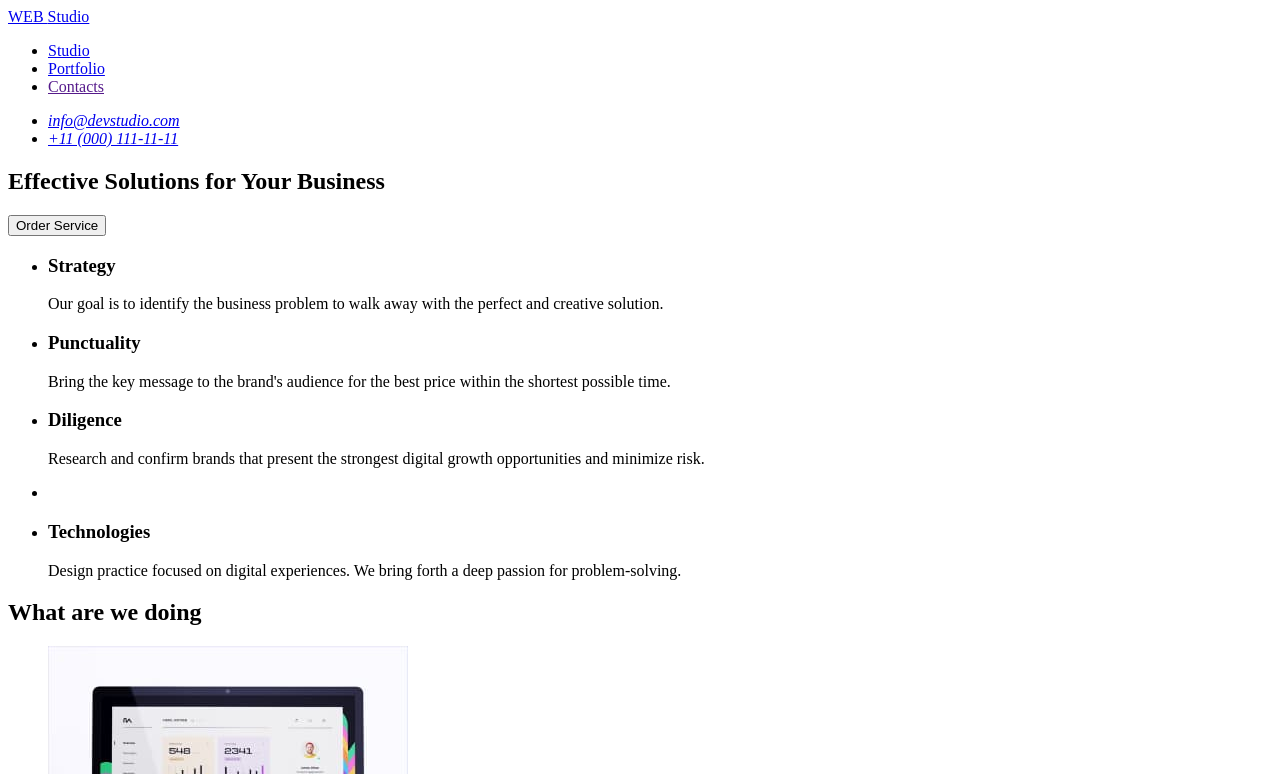
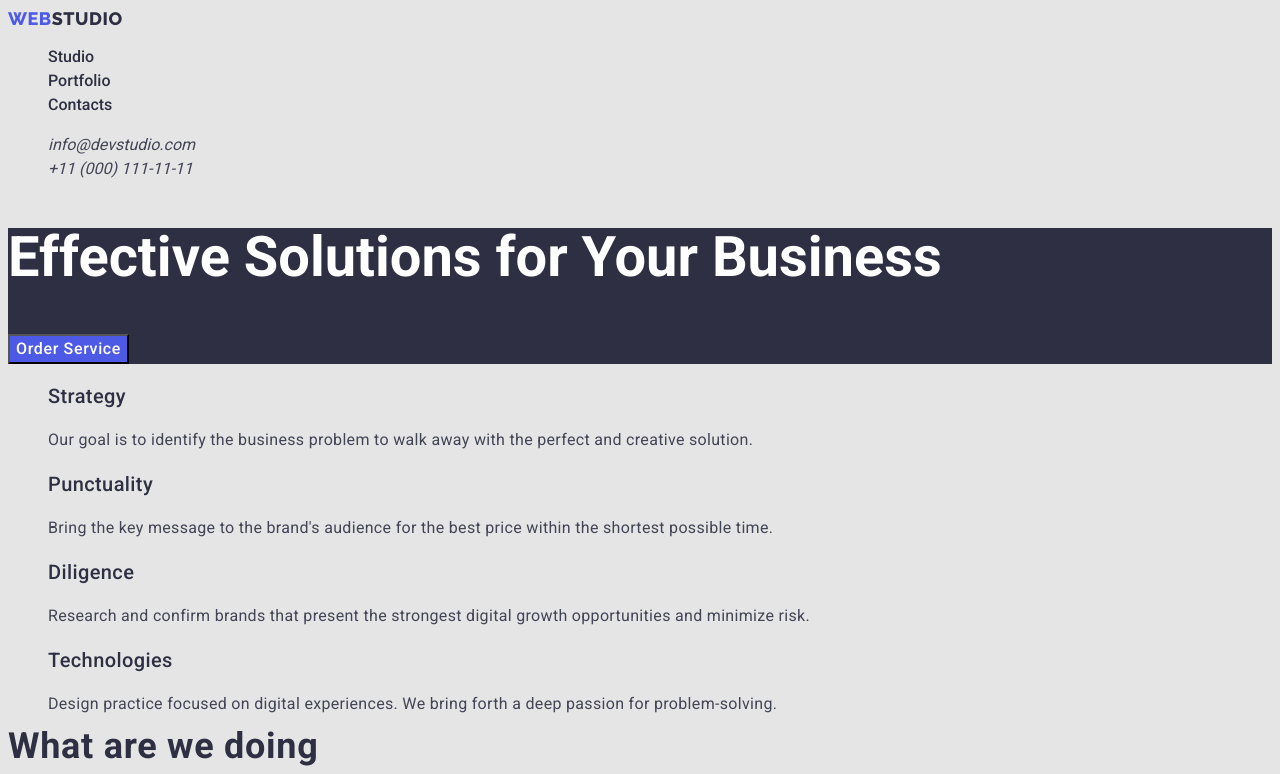
Before and after one commit to smartkobieta/goit-markup-hw-02, a plain HTML site: page index.html in a window 1280 px wide. Shown: the top 774 px of the page. Drawn offline with Linux system fonts and the light colour scheme.

Commit message:
add25.05.23

```diff
--- /dev/null
+++ b/css/styles.css
@@ -0,0 +1,117 @@
+:root {
+  --main-text-color: #ffffff;
+  --second-text-color: #434455;
+  --hero-text-color: #2e2f42;
+}
+
+body {
+  background: #e5e5e5;
+  font-family: "Roboto", sans-serif;
+}
+
+.header-logo {
+  font-family: "Raleway";
+  font-style: normal;
+  font-weight: 800;
+  font-size: 18px;
+  line-height: 1.17;
+  letter-spacing: 0.03em;
+  color: #4d5ae5;
+}
+.link {
+  text-decoration: none;
+}
+
+.list {
+  list-style-type: none;
+}
+
+.header-logo span {
+  color: #2e2f42;
+}
+
+.header-menu-link {
+  font-weight: 500;
+  font-size: 16px;
+  line-height: 1.5;
+  color: #2e2f42;
+}
+
+.header-menu-link:is(:hover, :focus) {
+  color: #4d5ae5;
+}
+
+/**-------------------HERO--------**/
+
+.header-adr-link {
+  font-weight: 400;
+  font-size: 16px;
+  line-height: 1.5;
+  color: var(--second-text-color);
+}
+
+.header-mail-link {
+  ont-weight: 400;
+  font-size: 16px;
+  line-height: 1.5;
+  color: var(--second-text-color);
+}
+
+.header-mail-link:is(:hover, :focus) {
+  color: #4d5ae5;
+}
+
+.hero {
+  background: #2e2f42;
+}
+
+.hero-titlo {
+  font-weight: 700;
+  font-size: 56px;
+  line-height: 1.07;
+  color: #ffffff;
+}
+
+.hero-btn {
+  font-family: "Roboto";
+  font-weight: 500;
+  font-size: 16px;
+  line-height: 1.5;
+  letter-spacing: 0.04em;
+  color: #ffffff;
+  background: #4d5ae5;
+}
+.hero-btn:is(:hover, :focus) {
+  color: #404bbf;
+}
+/*?----------------ADVANTAGES----------?*/
+
+.advantages {
+  font-weight: 700;
+  font-size: 36px;
+  line-height: 1.11;
+  letter-spacing: 0.02em;
+  color: #2e2f42;
+}
+
+.hero-advantages-text {
+  font-size: 16px;
+  line-height: 1.5;
+  letter-spacing: 0.02em;
+  color: var(--second-text-color);
+}
+
+.hero-advantages {
+  font-weight: 500;
+  font-size: 20px;
+  line-height: 1.2;
+  letter-spacing: 0.02em;
+  color: var(--hero-text-color);
+}
+
+.hero-result {
+  font-weight: 700;
+  font-size: 36px;
+  line-height: 1.11px;
+  letter-spacing: 0.02em;
+  color: #2e2f42;
--- a/index.html
+++ b/index.html
@@ -4,70 +4,90 @@
     <meta charset="UTF-8" />
     <meta http-equiv="X-UA-Compatible" content="IE=edge" />
     <meta name="viewport" content="width=device-width, initial-scale=1.0" />
+
+    <link rel="preconnect" href="https://fonts.googleapis.com" />
+    <link rel="preconnect" href="https://fonts.gstatic.com" crossorigin />
+    <link
+      href="https://fonts.googleapis.com/css2?family=Raleway:wght@800&family=Roboto:wght@400;500;700;900&display=swap"
+      rel="stylesheet"
+    />
+
     <title>WebStudio</title>
+
+    <link rel="stylesheet" href="./css/styles.css" />
   </head>
+
   <body>
     <!--the head of the site-->
-    <header>
-      <nav>
-        <a href="./index.html" class="logo-link link"
-          >WEB <span class="link-studio">Studio</span></a
+    <header class="header">
+      <nav class="header-navigation">
+        <a href="./index.html" class="header-logo link"
+          >WEB<span>STUDIO</span></a
         >
-        <ul class="nav-list list">
-          <li>
-            <a href="./index.html" class="nav-link link">Studio</a>
+        <ul class="header-menu list">
+          <li class="header-menu-item">
+            <a class="header-menu-link link" href="./index.html">Studio</a>
           </li>
-          <li>
-            <a href="./portfolio.html" class="nav-link link">Portfolio</a>
+          <li class="header-menu-item">
+            <a class="header-menu-link link" href="./portfolio.html"
+              >Portfolio</a
+            >
           </li>
-          <li>
-            <a href="" class="nav-link link">Contacts</a>
+          <li class="header-menu-item">
+            <a class="header-menu-link link" href="">Contacts</a>
           </li>
         </ul>
       </nav>
-      <address>
-        <ul>
-          <li><a href="mailto:info@devstudio.com">info@devstudio.com</a></li>
-          <li><a href="tel:+110001111111">+11 (000) 111-11-11</a></li>
+      <address class="address">
+        <ul class="header-adr list">
+          <li class="header-adr-item">
+            <a class="header-mail-link link" href="mailto:info@devstudio.com"
+              >info@devstudio.com</a
+            >
+          </li>
+          <li class="header-adr-item">
+            <a class="header-adr-link link" href="tel:+110001111111"
+              >+11 (000) 111-11-11</a
+            >
+          </li>
         </ul>
       </address>
     </header>
 
     <!--the main part of the site-->
     <main>
-      <section>
-        <h1>Effective Solutions for Your Business</h1>
-        <button type="button">Order Service</button>
+      <section class="hero">
+        <h1 class="hero-titlo">Effective Solutions for Your Business</h1>
+        <button type="button" class="hero-btn">Order Service</button>
       </section>
 
       <section>
-        <h2 hidden>Text</h2>
-        <ul>
-          <li>
-            <h3>Strategy</h3>
-            <p>
+        <h2 hidden>Advantages</h2>
+        <ul class="advantages-menu list">
+          <li class="advantages-menu-item">
+            <h3 class="hero-advantages">Strategy</h3>
+            <p class="hero-advantages-text">
               Our goal is to identify the business problem to walk away with the
               perfect and creative solution.
             </p>
           </li>
-          <li>
-            <h3>Punctuality</h3>
-            <p>
+          <li class="advantages-menu-item">
+            <h3 class="hero-advantages">Punctuality</h3>
+            <p class="hero-advantages-text">
               Bring the key message to the brand's audience for the best price
               within the shortest possible time.
             </p>
           </li>
-          <li>
-            <h3>Diligence</h3>
-            <p>
+          <li class="advantages-menu-item">
+            <h3 class="hero-advantages">Diligence</h3>
+            <p class="hero-advantages-text">
               Research and confirm brands that present the strongest digital
               growth opportunities and minimize risk.
             </p>
           </li>
-          <li></li>
-          <li>
-            <h3>Technologies</h3>
-            <p>
+          <li class="advantages-menu-item">
+            <h3 class="hero-advantages">Technologies</h3>
+            <p class="hero-advantages-text">
               Design practice focused on digital experiences. We bring forth a
               deep passion for problem-solving.
             </p>
@@ -76,9 +96,9 @@
       </section>
 
       <section>
-        <h2>What are we doing</h2>
-        <ul>
-          <li>
+        <h2 class="hero-result">What are we doing</h2>
+        <ul class="result-menu list">
+          <li class="result-menu-item">
             <img
               src="./images/img1.jpg"
               alt="working with a computer"
@@ -86,7 +106,7 @@
               height="300"
             />
           </li>
-          <li>
+          <li class="result-menu-item">
             <img
               src="./images/img2.jpg"
               alt="working on the phone"
@@ -94,7 +114,7 @@
               height="300"
             />
           </li>
-          <li>
+          <li class="result-menu-item">
             <img
               src="./images/img3.jpg"
               alt="work with phone and computer"
@@ -105,57 +125,57 @@
         </ul>
       </section>
       <section>
-        <h2>Our Team</h2>
-        <ul>
-          <li>
+        <h2 class="hero-result">Our Team</h2>
+        <ul class="team-menu list">
+          <li class="team-menu-item">
             <img
               src="./images/img-foto.jpg"
               alt="Mark Guerrero"
               width="264"
               height="260"
             />
-            <h3>Mark Guerrero</h3>
-            <p>Product Designer</p>
+            <h3 class="hero-advantages">Mark Guerrero</h3>
+            <p class="hero-advantages-text">Product Designer</p>
           </li>
-          <li>
+          <li class="team-menu-item">
             <img
               src="./images/img-tom.jpg"
               alt="Tom Ford"
               width="264"
               height="260"
             />
-            <h3>Tom Ford</h3>
-            <p>Frontend Developer</p>
+            <h3 class="hero-advantages">Tom Ford</h3>
+            <p class="hero-advantages-text">Frontend Developer</p>
           </li>
-          <li>
+          <li class="team-menu-item">
             <img
               src="./images/img-camila.jpg"
               alt="Camila Garcia"
               width="264"
               height="260"
             />
-            <h3>Camila Garcia</h3>
-            <p>Marketing</p>
+            <h3 class="hero-advantages">Camila Garcia</h3>
+            <p class="hero-advantages-text">Marketing</p>
           </li>
 
-          <li>
+          <li class="team-menu-item">
             <img
               src="./images/img-daniel.jpg"
               alt="Daniel Wilson"
               width="264"
               height="260"
             />
-            <h3>Daniel Wilson</h3>
-            <p>UI Designer</p>
+            <h3 class="hero-advantages">Daniel Wilson</h3>
+            <p class="hero-advantages-text">UI Designer</p>
           </li>
         </ul>
       </section>
     </main>
 
     <!--footer part-->
-    <footer>
-      <a href="./index.html">WebStudio</a>
-      <p>
+    <footer class="dark-bgr">
+      <a href="./index.html" class="header-logo link">WEB<span>STUDIO</span></a>
+      <p class="hero-advantages-text">
         Increase the flow of customers and sales for your business with digital
         marketing & growth solutions.
       </p>
```
Also changed, not shown: portfolio.html (+78 -53 lines), .prettierc.json (added), css/styless.css (deleted), 2 other files.
